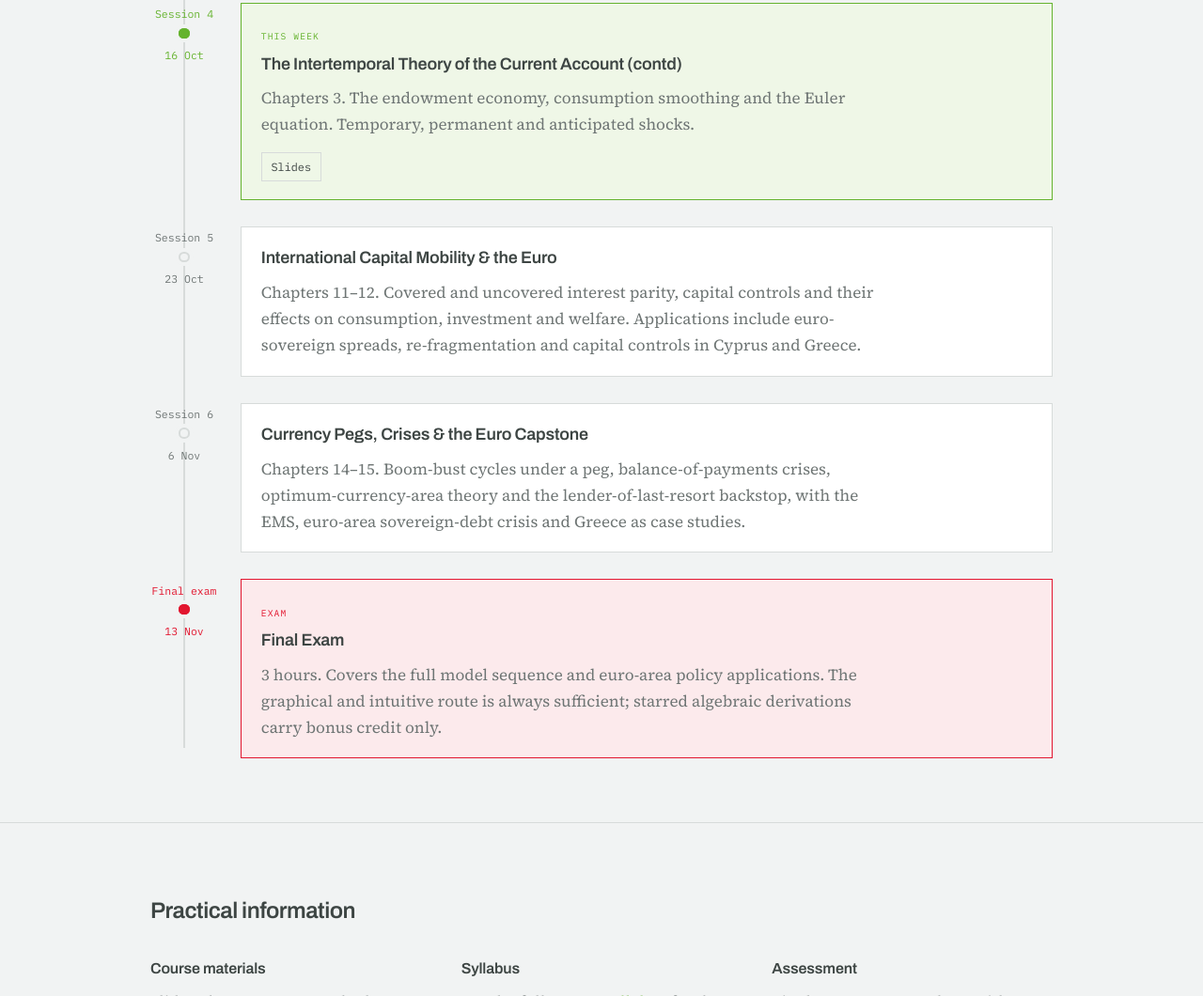
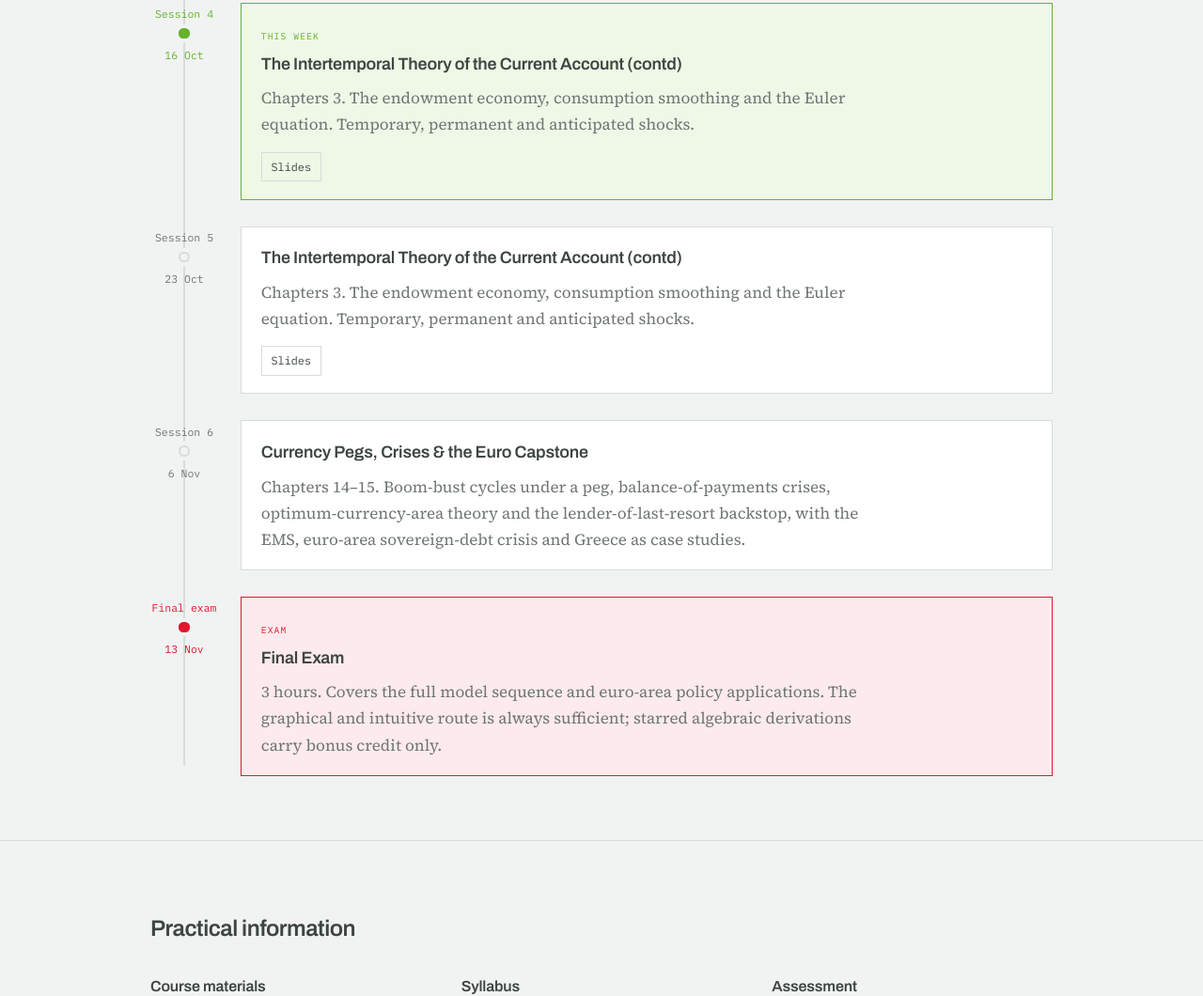
Before and after one commit to StefaniaMarcassa/International-Economics---ECOTOPIA, a plain HTML site: page index.html in a window 1280 px wide. Shown: the part 1197-2257 px from the top of the page at 94% size. Drawn offline with Linux system fonts and the light colour scheme.

Commit message:
Update index.html

```diff
--- a/index.html
+++ b/index.html
@@ -424,9 +424,11 @@ const SCHEDULE = [
   {
     week: 5,
     date: "2026-10-23",
-    topic: "International Capital Mobility & the Euro",
-    summary: "Chapters 11–12. Covered and uncovered interest parity, capital controls and their effects on consumption, investment and welfare. Applications include euro-sovereign spreads, re-fragmentation and capital controls in Cyprus and Greece.",
-    links: []
+    topic: "The Intertemporal Theory of the Current Account (contd)",
+    summary: "Chapters 3. The endowment economy, consumption smoothing and the Euler equation. Temporary, permanent and anticipated shocks.",
+    links: [
+         { label: "Slides", href: "slides/Chapter 3. slides_endowment.pdf" }
+    ]
   },
   {
     week: 6,
```
